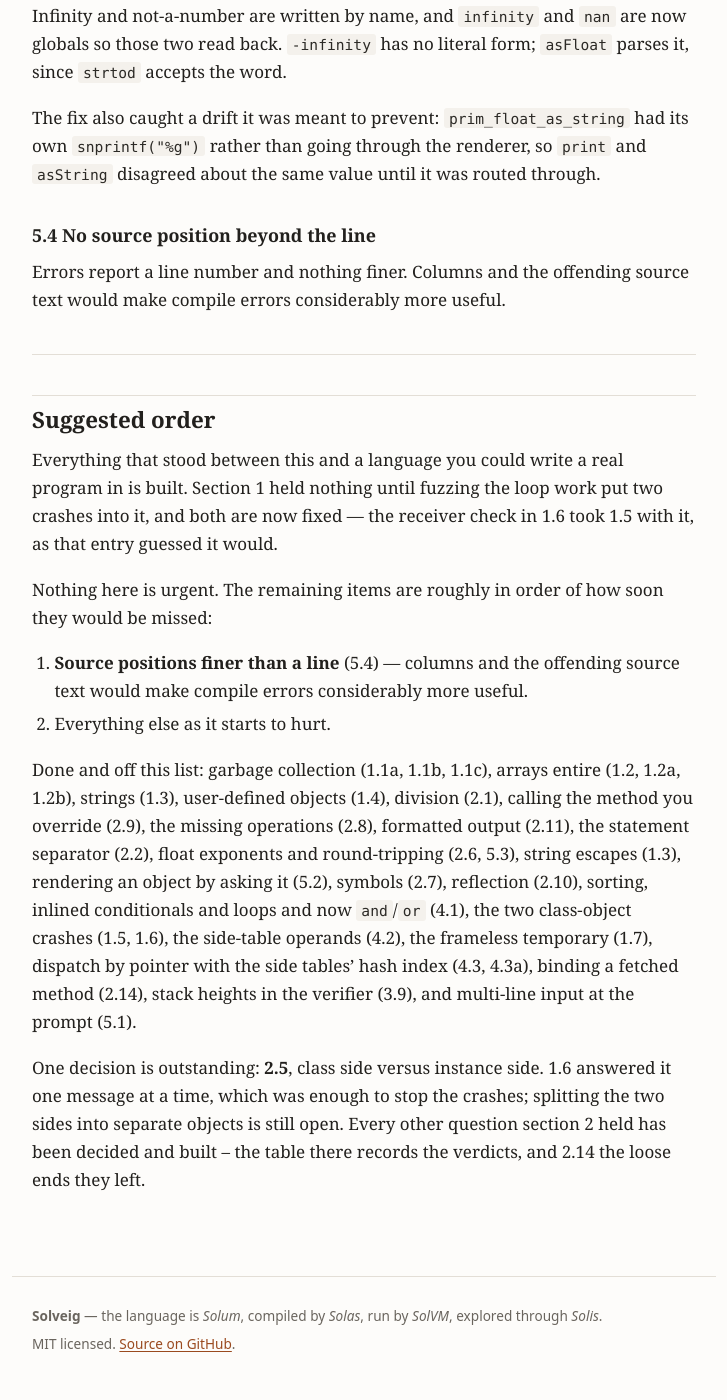
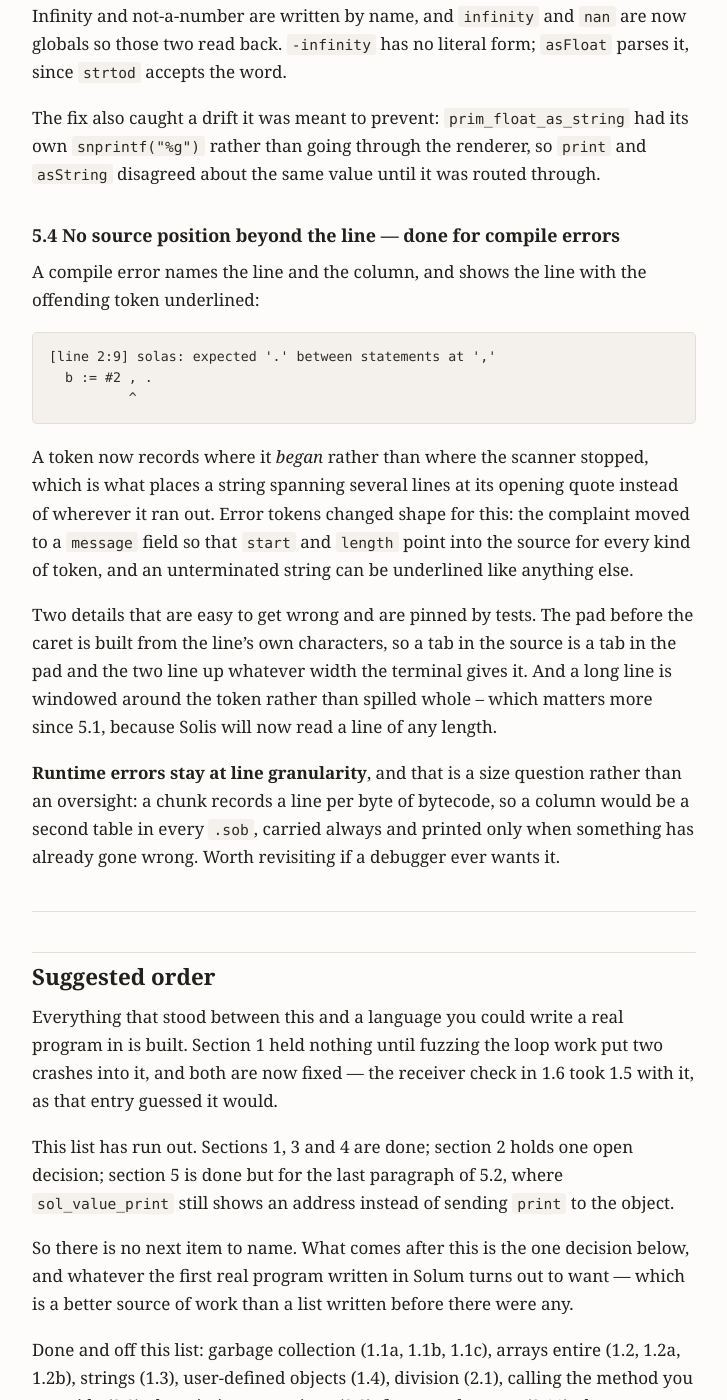
Before and after one commit to hansolovkarlsson/Solveig, a Jekyll site: the page built from docs/ROADMAP.md, in a window 1280 px wide and 1400 px high, scrolled down 21212 px. Shown: the whole window, without its empty margins (276-1003 px from the left). Built offline with Jekyll 4.4.1, drawn with Linux system fonts in a browser that asks for light colours; our own code applies the rules of GitHub Pages for plain Markdown files; some of the changed text lies outside the part shown.

Commit message:
Point compile errors at the column
Roadmap 5.4. No .sob change and no change to the language.

    [line 2:9] solas: expected '.' between statements at ','
      b := #2 , .
              ^

A line number left the reader scanning the line. The error now names
the column, echoes the line, and underlines the offending token -- a
caret per character, so a misplaced name is underlined rather than
merely pointed at.

A token records where it began, not where the scanner stopped. That is
the change that matters beyond the printing: a string may span lines,
and used to be reported at whatever line it ran out on rather than at
its opening quote.

Error tokens changed shape for this. error_token put its complaint in
`start` -- the field that otherwise points into the source -- so an
error was the one kind of token that could not be pointed at. The
complaint moved to a `message` field, and start/length now locate the
offending characters for every token, which is why "unterminated
string" can underline the string it means.

Two details that are easy to get wrong, both pinned by tests. The pad
before the caret is built from the line's own characters, so a tab in
the source is a tab in the pad and the two line up whatever width the
terminal gives it. And a long line is windowed around the token rather
than spilled whole -- which matters more since 5.1, because Solis will
now read a line of any length.

Runtime errors stay at line granularity, and that is a size question
rather than an oversight: a chunk records a line per byte of bytecode,
so a column would be a second table in every .sob, carried always and
read only when something has already gone wrong. Recorded in the
roadmap so it stays a decision.

Co-Authored-By: Claude Opus 5 <noreply@anthropic.com>

````diff
--- a/docs/ROADMAP.md
+++ b/docs/ROADMAP.md
@@ -812,10 +812,34 @@ The fix also caught a drift it was meant to prevent: `prim_float_as_string` had
 its own `snprintf("%g")` rather than going through the renderer, so `print` and
 `asString` disagreed about the same value until it was routed through.
 
-### 5.4 No source position beyond the line
+### 5.4 No source position beyond the line — **done** for compile errors
 
-Errors report a line number and nothing finer. Columns and the offending source
-text would make compile errors considerably more useful.
+A compile error names the line and the column, and shows the line with the
+offending token underlined:
+
+```
+[line 2:9] solas: expected '.' between statements at ','
+  b := #2 , .
+          ^
+```
+
+A token now records where it *began* rather than where the scanner stopped,
+which is what places a string spanning several lines at its opening quote
+instead of wherever it ran out. Error tokens changed shape for this: the
+complaint moved to a `message` field so that `start` and `length` point into the
+source for every kind of token, and an unterminated string can be underlined
+like anything else.
+
+Two details that are easy to get wrong and are pinned by tests. The pad before
+the caret is built from the line's own characters, so a tab in the source is a
+tab in the pad and the two line up whatever width the terminal gives it. And a
+long line is windowed around the token rather than spilled whole -- which
+matters more since 5.1, because Solis will now read a line of any length.
+
+**Runtime errors stay at line granularity**, and that is a size question rather
+than an oversight: a chunk records a line per byte of bytecode, so a column
+would be a second table in every `.sob`, carried always and printed only when
+something has already gone wrong. Worth revisiting if a debugger ever wants it.
 
 ---
 
@@ -826,12 +850,15 @@ program in is built. Section 1 held nothing until fuzzing the loop work put two
 crashes into it, and both are now fixed — the receiver check in 1.6 took 1.5
 with it, as that entry guessed it would.
 
-Nothing here is urgent. The remaining items are roughly in order of how soon
-they would be missed:
+This list has run out. Sections 1, 3 and 4 are done; section 2 holds one open
+decision; section 5 is done but for the last paragraph of 5.2, where
+`sol_value_print` still shows an address instead of sending `print` to the
+object.
 
-1. **Source positions finer than a line** (5.4) — columns and the offending
-   source text would make compile errors considerably more useful.
-2. Everything else as it starts to hurt.
+So there is no next item to name. What comes after this is the one decision
+below, and whatever the first real program written in Solum turns out to
+want — which is a better source of work than a list written before there
+were any.
 
 Done and off this list: garbage collection (1.1a, 1.1b, 1.1c), arrays entire
 (1.2, 1.2a, 1.2b), strings (1.3), user-defined objects (1.4), division (2.1),
@@ -842,8 +869,8 @@ it (5.2), symbols (2.7), reflection (2.10), sorting, inlined conditionals and
 loops and now `and`/`or` (4.1), the two class-object crashes (1.5, 1.6), the
 side-table operands (4.2), the frameless temporary (1.7), dispatch by
 pointer with the side tables' hash index (4.3, 4.3a), binding a fetched method
-(2.14), stack heights in the verifier (3.9), and multi-line input at the prompt
-(5.1).
+(2.14), stack heights in the verifier (3.9), multi-line input at the prompt
+(5.1), and columns in compile errors (5.4).
 
 One decision is outstanding: **2.5**, class side versus instance side. 1.6
 answered it one message at a time, which was enough to stop the crashes;
````
Also changed, not shown: docs/CHANGELOG.md (+46 -0 lines), docs/GUIDE.md (+8 -2 lines), docs/REFERENCE.md (+22 -3 lines), docs/design.md (+7 -0 lines), 5 other files.
